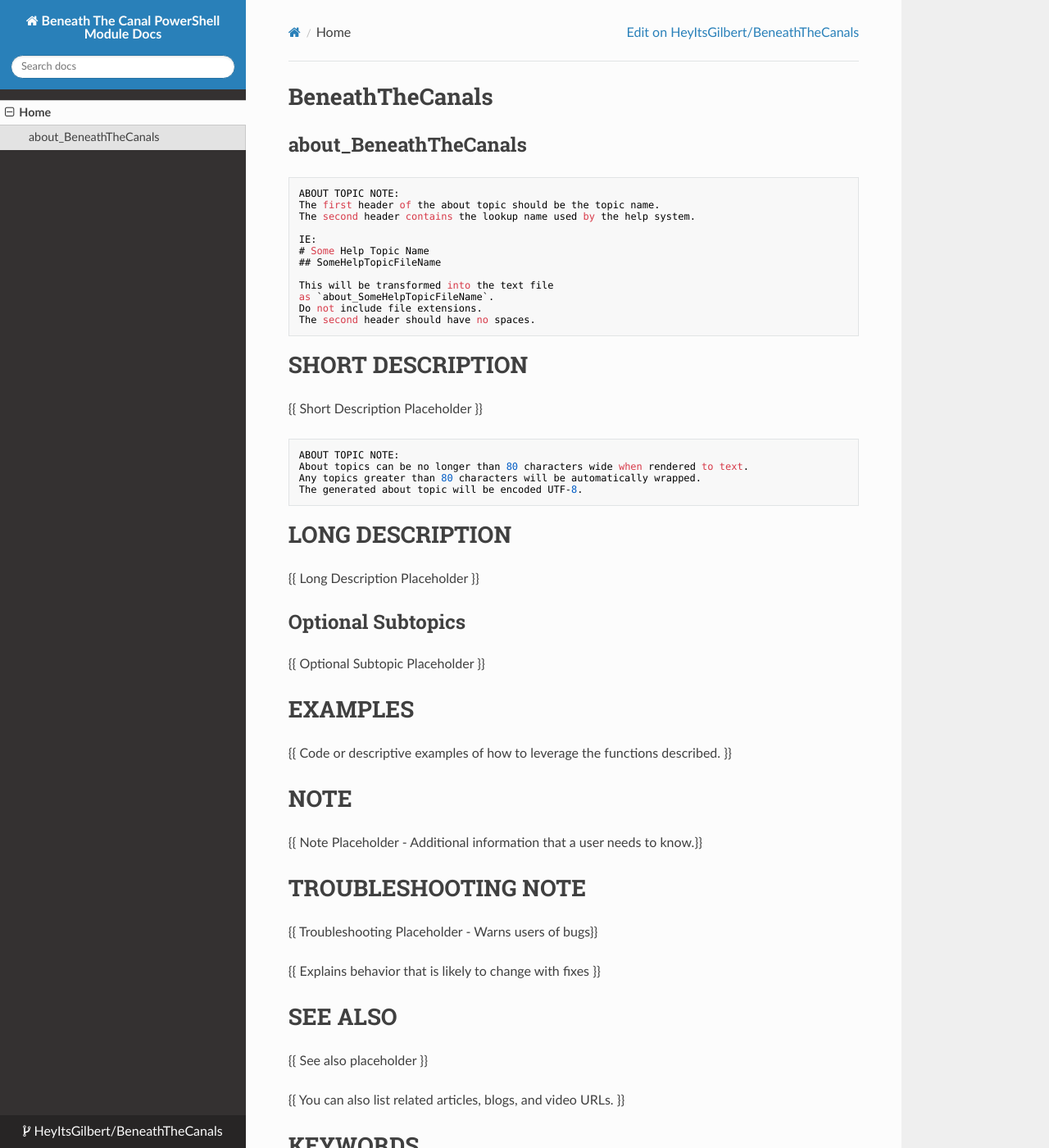
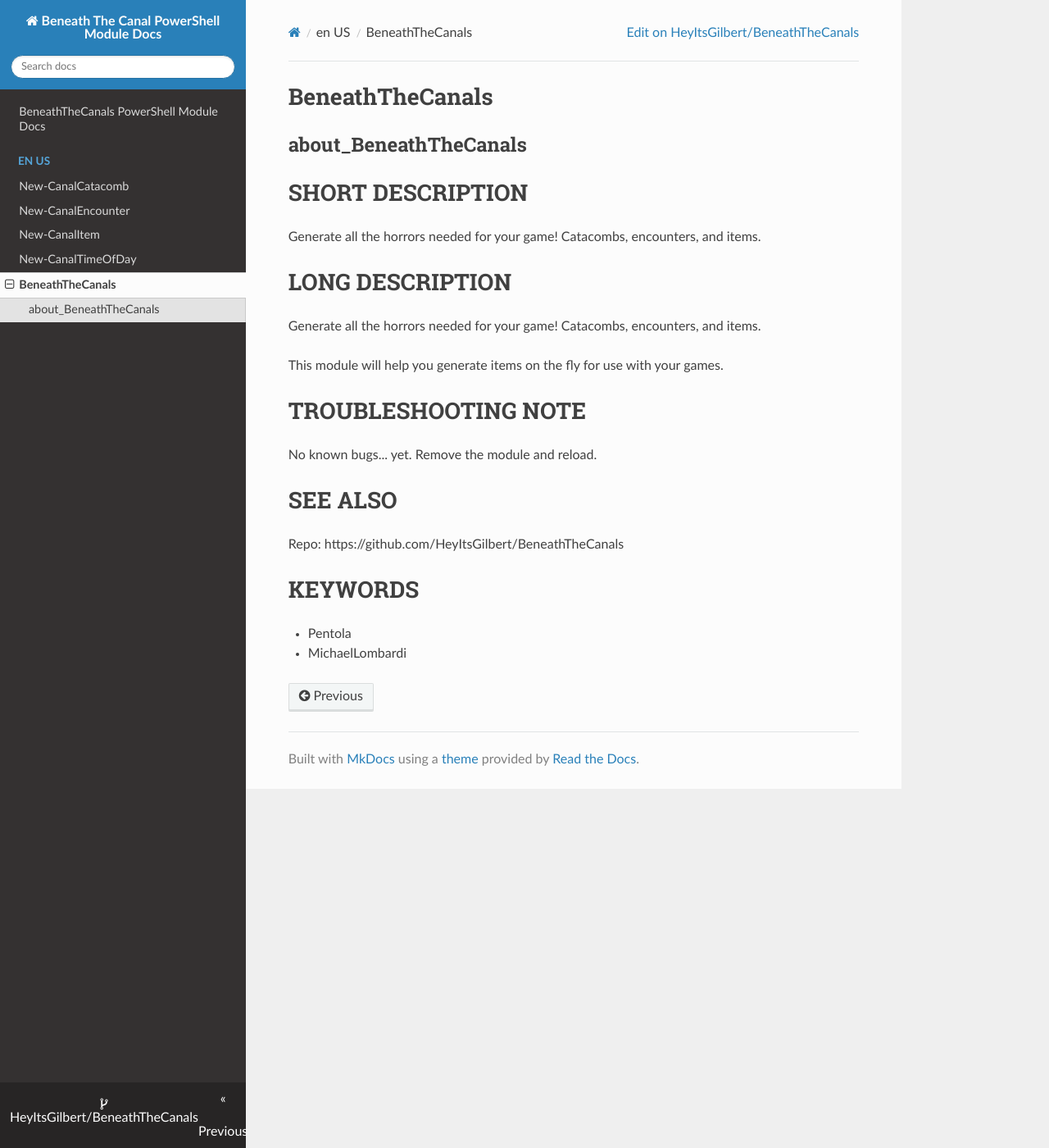
Before and after one commit to HeyItsGilbert/BeneathTheCanals, an MkDocs documentation site: the page built from docs/en-US/about_BeneathTheCanals.help.md, in a window 1280 px wide and 1400 px high. Shown: the whole window at 82% size. Built offline with MkDocs 1.6.1, drawn with Linux system fonts in a browser that asks for light colours; nearby versions of some CDN libraries; some of the changed text lies outside the part shown.

````diff
--- a/docs/en-US/about_BeneathTheCanals.help.md
+++ b/docs/en-US/about_BeneathTheCanals.help.md
@@ -2,57 +2,20 @@
 
 ## about_BeneathTheCanals
 
-```
-ABOUT TOPIC NOTE:
-The first header of the about topic should be the topic name.
-The second header contains the lookup name used by the help system.
-
-IE:
-# Some Help Topic Name
-## SomeHelpTopicFileName
-
-This will be transformed into the text file
-as `about_SomeHelpTopicFileName`.
-Do not include file extensions.
-The second header should have no spaces.
-```
-
 # SHORT DESCRIPTION
-{{ Short Description Placeholder }}
-
-```
-ABOUT TOPIC NOTE:
-About topics can be no longer than 80 characters wide when rendered to text.
-Any topics greater than 80 characters will be automatically wrapped.
-The generated about topic will be encoded UTF-8.
-```
+Generate all the horrors needed for your game! Catacombs, encounters, and items.
 
 # LONG DESCRIPTION
-{{ Long Description Placeholder }}
+Generate all the horrors needed for your game! Catacombs, encounters, and items.
 
-## Optional Subtopics
-{{ Optional Subtopic Placeholder }}
-
-# EXAMPLES
-{{ Code or descriptive examples of how to leverage the functions described. }}
-
-# NOTE
-{{ Note Placeholder - Additional information that a user needs to know.}}
+This module will help you generate items on the fly for use with your games.
 
 # TROUBLESHOOTING NOTE
-{{ Troubleshooting Placeholder - Warns users of bugs}}
-
-{{ Explains behavior that is likely to change with fixes }}
+No known bugs... yet. Remove the module and reload.
 
 # SEE ALSO
-{{ See also placeholder }}
-
-{{ You can also list related articles, blogs, and video URLs. }}
+Repo: https://github.com/HeyItsGilbert/BeneathTheCanals
 
 # KEYWORDS
-{{List alternate names or titles for this topic that readers might use.}}
-
-- {{ Keyword Placeholder }}
-- {{ Keyword Placeholder }}
-- {{ Keyword Placeholder }}
-- {{ Keyword Placeholder }}
+- Pentola
+- MichaelLombardi
--- a/mkdocs.yml
+++ b/mkdocs.yml
@@ -2,9 +2,7 @@ site_name: "Beneath The Canal PowerShell Module Docs"
 site_description: 'A docs test'
 site_author: 'Gilbert Sanchez'
 site_url: 'https://heyitsgilbert.github.io/BeneathTheCanals/'
-docs_dir: docs/en-US/
+docs_dir: docs/
 repo_name: 'HeyItsGilbert/BeneathTheCanals'
 repo_url: 'https://github.com/HeyItsGilbert/BeneathTheCanals/'
 theme: 'readthedocs'
-nav:
-  - Home: 'about_BeneathTheCanals.help.md'
````
Also changed, not shown: CHANGELOG.md (+2 -0 lines), docs/en-US/New-CanalCatacomb.md (+4 -4 lines), docs/en-US/New-CanalItem.md (+4 -4 lines), docs/en-US/New-CanalTimeOfDay.md (+12 -5 lines), docs/index.md (added, +11 -0 lines), 2 other files.
